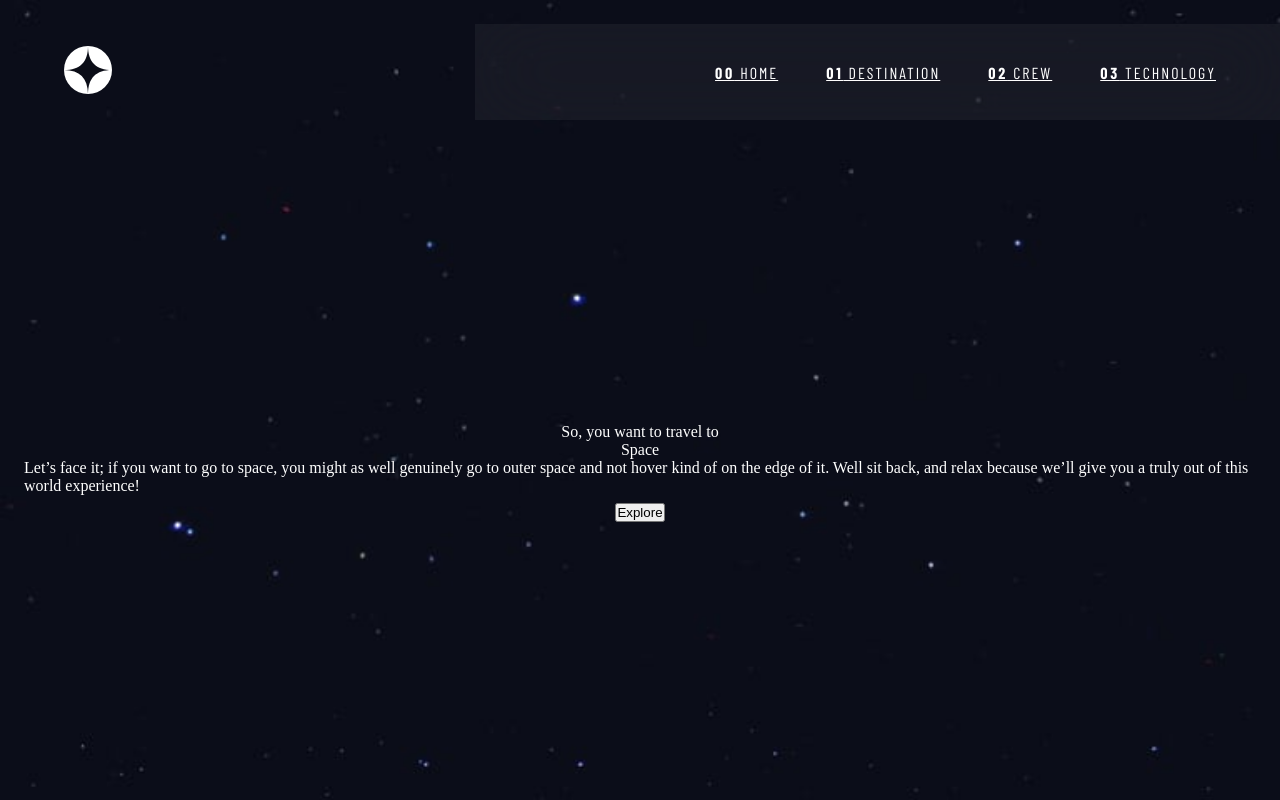
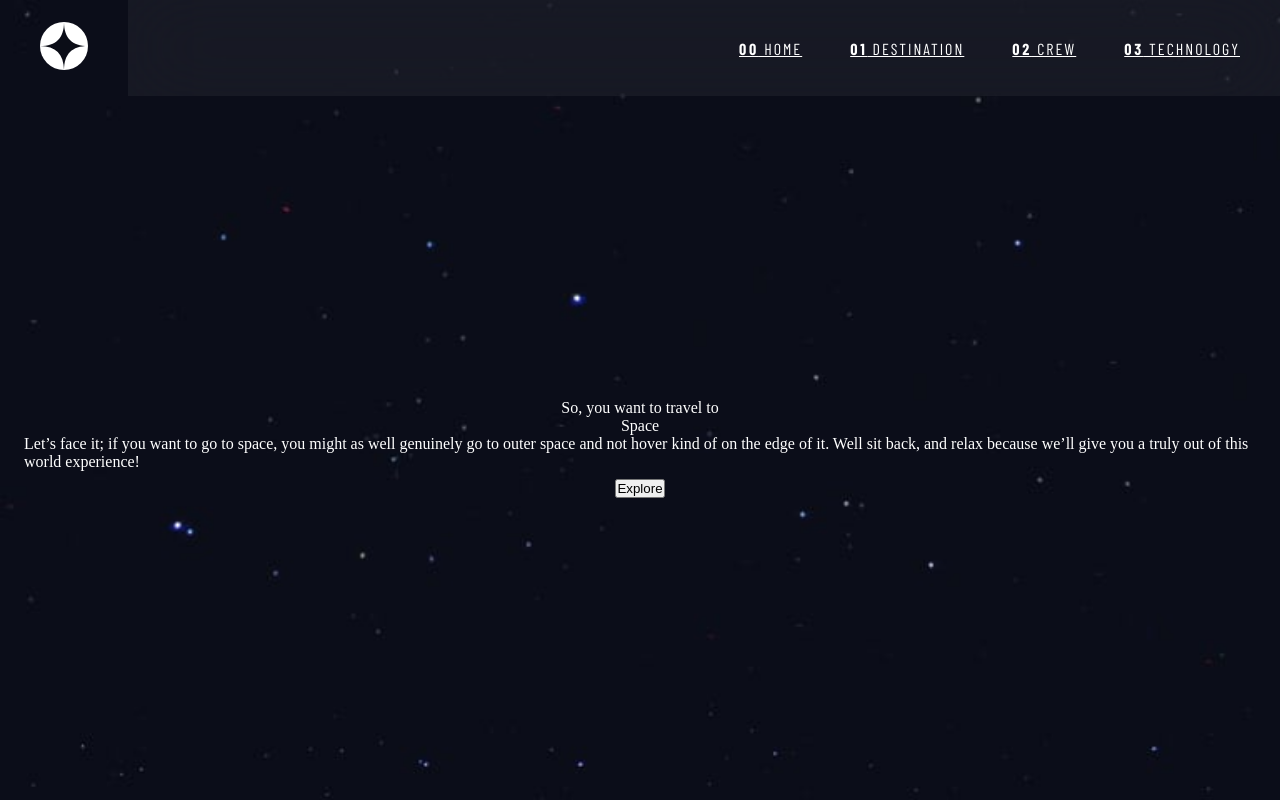
Before and after one commit to bacdalin/space-tourism-website, a React (Vite) app: page / in a window 1280 px wide. Built offline with nearby package versions, Linux system fonts and the light colour scheme; a web font is replaced by a local one.

Commit message:
added some design for tablet nav bar.

```diff
--- a/src/css/style.css
+++ b/src/css/style.css
@@ -165,22 +165,24 @@ a {
 
 @media (min-width: 48rem) {
   .nav-container {
-    padding-top: 2.5rem 0;
+    padding: 0;
   }
   .nav-container .logo-container {
-    padding-left: 4rem;
+    padding: 0 2.5rem;
   }
-  .nav-container .hamburger-icon {
+  .nav-container .hamburger-icon,
+  .nav-container .hamburger-menu-container {
     display: none;
   }
   .nav-container .nav-list-container-lg-screen {
-    display: inline-flex;
+    display: flex;
     justify-content: flex-end;
-    min-width: 41.5rem;
+    min-width: 30.5rem;
+    padding: 0 2.5rem;
     align-items: center;
     gap: 3rem;
-    padding: 0 4rem 0 15rem;
     height: 6rem;
+    flex: 1;
     background-color: rgba(255, 255, 255, 0.05);
     backdrop-filter: blur(40px);
   }
@@ -193,8 +195,10 @@ a {
 }
 @media (min-width: 90rem) {
   .nav-list-container-lg-screen {
-    /* Negative margin to extend the background to the left */
+    min-width: 41.5rem;
     margin-left: -11rem;
+    padding: 0 4rem 0 15rem;
+    gap: 5rem;
   }
   .nav-line {
     display: inline-block;
```
Also changed, not shown: src/scss/style.scss (+13 -8 lines), 1 other file (tests, documents, lock files or other folders).
